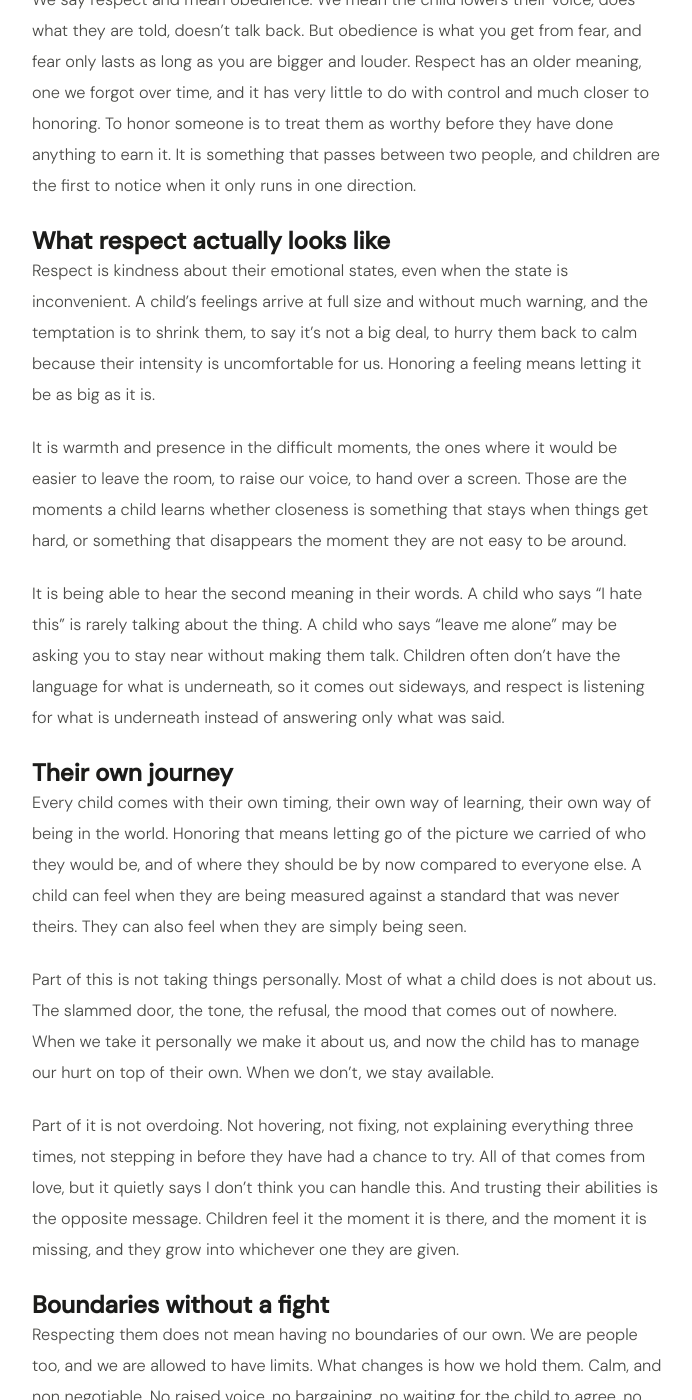
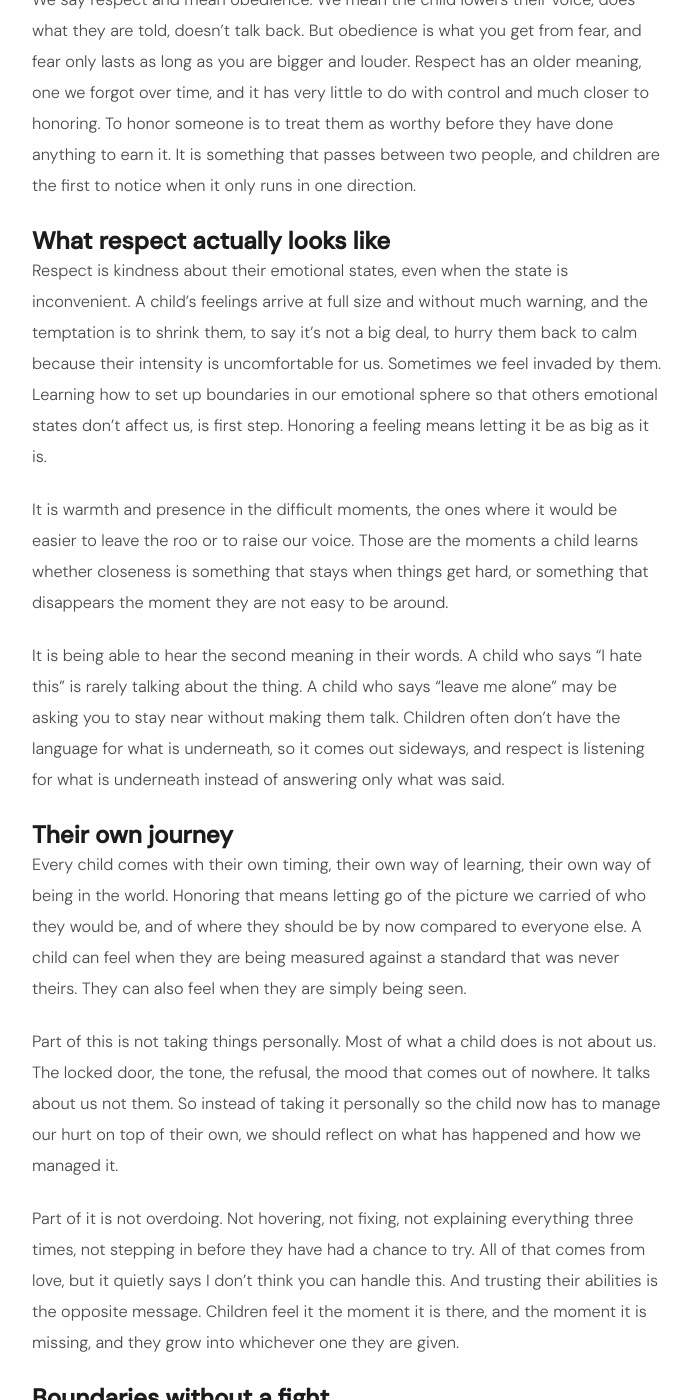
Before and after one commit to Blubell26/giuliapacciotti.com, a Jekyll site: the page built from _posts/2026-10-08-what-you-honor-in-your-child-honors-you-back.md, in a window 1280 px wide and 1400 px high, scrolled down 900 px. Shown: the whole window, without its empty margins (292-984 px from the left). Built offline with Jekyll 4.4.1, drawn with Linux system fonts in a browser that asks for light colours; comment, search, counter and statistics services are not loaded; some of the changed text lies outside the part shown.

Commit message:
Update 2026-10-08-what-you-honor-in-your-child-honors-you-back.md

```diff
--- a/_posts/2026-10-08-what-you-honor-in-your-child-honors-you-back.md
+++ b/_posts/2026-10-08-what-you-honor-in-your-child-honors-you-back.md
@@ -9,15 +9,15 @@
 
 *What we forgot about respect, and why children naturally give it back*
 
-If you don't respect a child, you won't get respect back. It is that simple, and somehow we keep trying to get around it.
+If you don't honour your child, you won't get respect back. It is that simple, and somehow we keep trying to get around it.
 
 We say respect and mean obedience. We mean the child lowers their voice, does what they are told, doesn't talk back. But obedience is what you get from fear, and fear only lasts as long as you are bigger and louder. Respect has an older meaning, one we forgot over time, and it has very little to do with control and much closer to honoring. To honor someone is to treat them as worthy before they have done anything to earn it. It is something that passes between two people, and children are the first to notice when it only runs in one direction.
 
 ## What respect actually looks like
 
-Respect is kindness about their emotional states, even when the state is inconvenient. A child's feelings arrive at full size and without much warning, and the temptation is to shrink them, to say it's not a big deal, to hurry them back to calm because their intensity is uncomfortable for us. Honoring a feeling means letting it be as big as it is.
+Respect is kindness about their emotional states, even when the state is inconvenient. A child's feelings arrive at full size and without much warning, and the temptation is to shrink them, to say it's not a big deal, to hurry them back to calm because their intensity is uncomfortable for us. Sometimes we feel invaded by them. Learning how to set up boundaries in our emotional sphere so that others emotional states don’t affect us, is first step. Honoring a feeling means letting it be as big as it is.
 
-It is warmth and presence in the difficult moments, the ones where it would be easier to leave the room, to raise our voice, to hand over a screen. Those are the moments a child learns whether closeness is something that stays when things get hard, or something that disappears the moment they are not easy to be around.
+It is warmth and presence in the difficult moments, the ones where it would be easier to leave the roo or to raise our voice. Those are the moments a child learns whether closeness is something that stays when things get hard, or something that disappears the moment they are not easy to be around.
 
 It is being able to hear the second meaning in their words. A child who says "I hate this" is rarely talking about the thing. A child who says "leave me alone" may be asking you to stay near without making them talk. Children often don't have the language for what is underneath, so it comes out sideways, and respect is listening for what is underneath instead of answering only what was said.
 
@@ -25,7 +25,7 @@
 
 Every child comes with their own timing, their own way of learning, their own way of being in the world. Honoring that means letting go of the picture we carried of who they would be, and of where they should be by now compared to everyone else. A child can feel when they are being measured against a standard that was never theirs. They can also feel when they are simply being seen.
 
-Part of this is not taking things personally. Most of what a child does is not about us. The slammed door, the tone, the refusal, the mood that comes out of nowhere. When we take it personally we make it about us, and now the child has to manage our hurt on top of their own. When we don't, we stay available.
+Part of this is not taking things personally. Most of what a child does is not about us. The locked door, the tone, the refusal, the mood that comes out of nowhere. It talks about us not them. So instead of taking it personally so the child now has to manage our hurt on top of their own, we should reflect on what has happened and how we managed it.
 
 Part of it is not overdoing. Not hovering, not fixing, not explaining everything three times, not stepping in before they have had a chance to try. All of that comes from love, but it quietly says I don't think you can handle this. And trusting their abilities is the opposite message. Children feel it the moment it is there, and the moment it is missing, and they grow into whichever one they are given.
 
```
Also changed, not shown: other parts of _posts/2026-10-08-what-you-honor-in-your-child-honors-you-back.md (+2 -2 lines).
